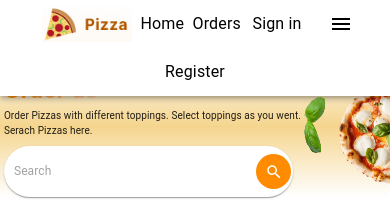
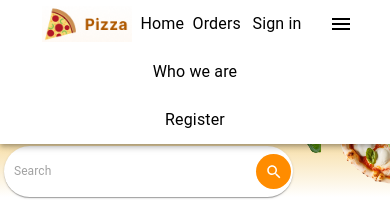
Before and after one commit to getye/Pizza-Ordering-App, a React (Create React App) app in the folder client/: page / in a window 390 px wide. Both pictures are taken after a click on the button 340 px from the left and 24 px from the top of the page. Shown: the top 200 px of the page. Built offline with nearby package versions, Linux system fonts and the light colour scheme; no server answers.

Commit message:
Top bar modification

```diff
--- a/client/src/navigations/mainbar.js
+++ b/client/src/navigations/mainbar.js
@@ -408,6 +408,7 @@ export const MainBar = (props) => {
             )}
             {(isMobile && mobileOpen) && (
               <>
+            <MenuItem onClick={contact}>Who we are</MenuItem>
             <MenuItem onClick={signup}>Register</MenuItem>
               </>
             )}
```
